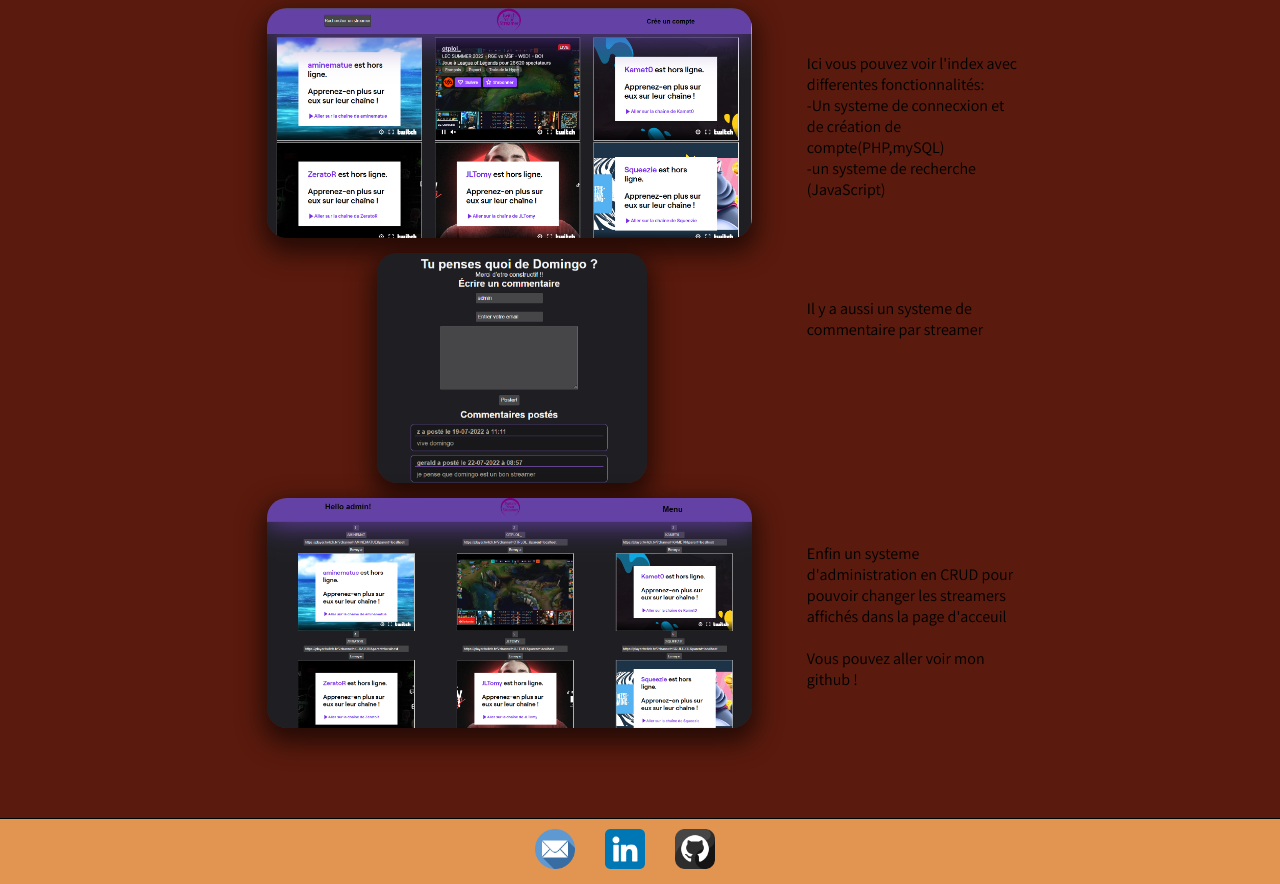
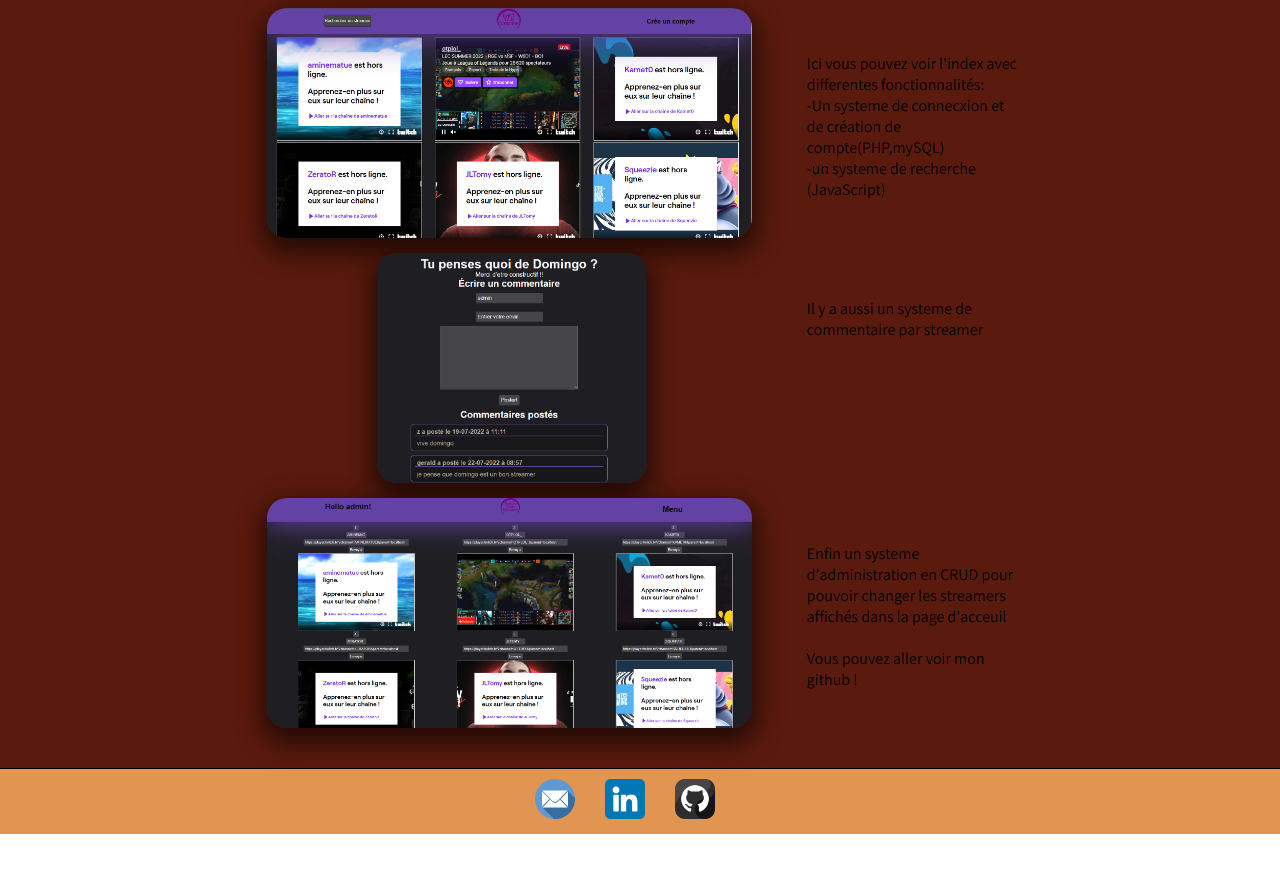
Before and after one commit to RisKilli/Portfolio, a website: page index.html in a window 1280 px wide. Shown: the part 2123-3007 px from the top of the page. After the commit the page ends 2957 px from the top, so only its background shows below. Drawn offline with nearby package versions, Linux system fonts and the light colour scheme; a web font is replaced by a local one.

Commit message:
Update style.css

```diff
--- a/style.css
+++ b/style.css
@@ -310,6 +310,7 @@ margin:10px;
 .all_portefolio1 {
 background-color:   #5a1a0d;
 padding-top: 70px;
+	padding-bottom:30px;
 display: grid;
 grid-template-columns: repeat(4, 1fr);
 grid-template-rows: repeat(3, 1fr);
@@ -360,7 +361,7 @@ grid-row-gap: 0px;
 
 
 footer{
-  padding-top: 80px;
+
   background-color:   #5a1a0d;
 }
 footer section{
```
